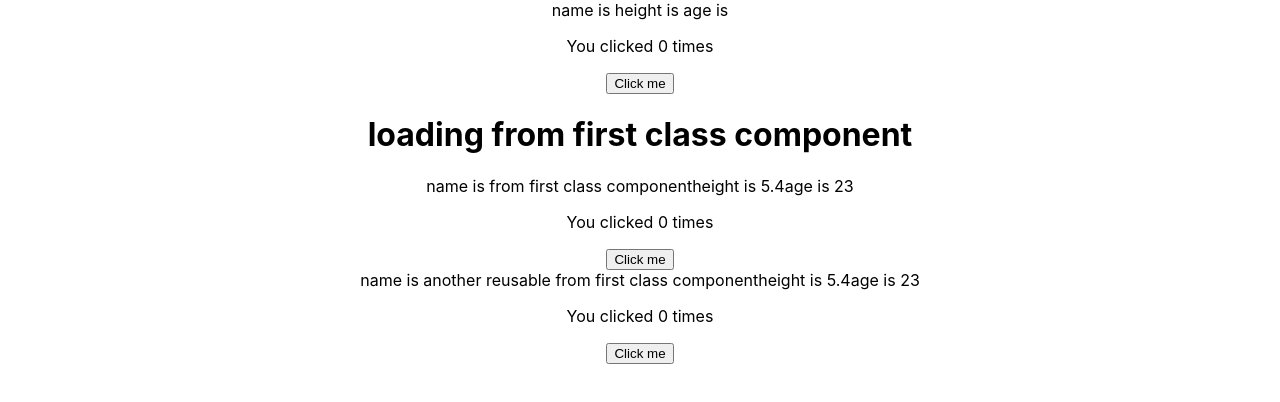
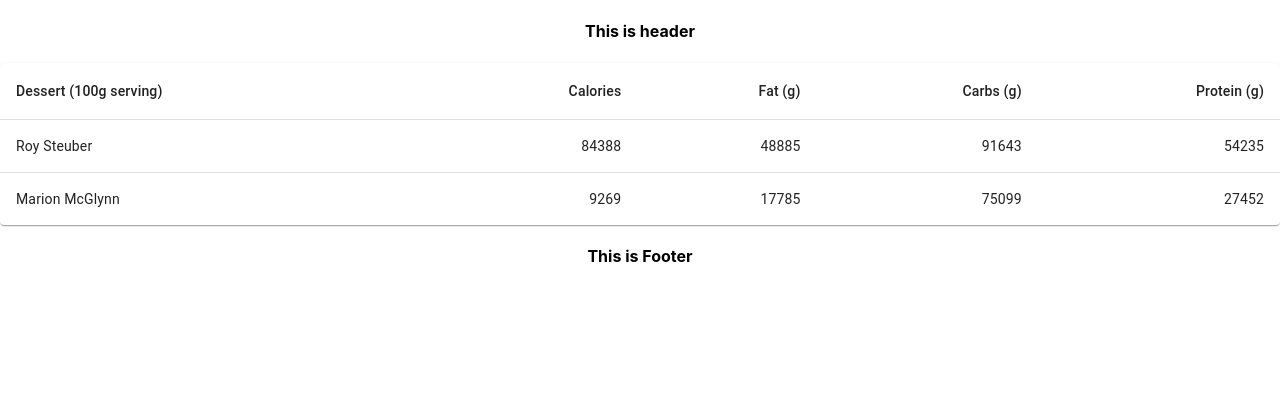
Before and after one commit to Balu567/myReact, a React (Create React App) app: page / in a window 1280 px wide. Shown: the top 402 px of the page. Built offline with nearby package versions, Linux system fonts and the light colour scheme.

Commit message:
basic layout

```diff
--- a/src/App.js
+++ b/src/App.js
@@ -1,34 +1,17 @@
 import React from "react";
-import logo from "./logo.svg";
 import "./App.css";
-import Second from "./Second";
-import Fun1 from "./Fun1";
-import First from "./First";
-import Location from "./Location";
-import Locstate from "./Locstate";
+
+import Details from "./Details";
+import Footer from "./Footer";
+import Header from "./Header";
 
 function App() {
   const name = <h1> balu</h1>;
   return (
     <div className="App">
-      {/*passing through app.js */}
-      <Fun1 />
-      <First />
-
-      {/*<header className="App-header">
-        <img src={logo} className="App-logo" alt="logo" />
-        <p>
-          Edit <code>balu is src/App.js</code> and save to reload.
-        </p>
-        <a
-          className="App-link"
-          href="https://reactjs.org"
-          target="_blank"
-          rel="noopener noreferrer"
-        >
-          Learn React
-        </a>
-  </header>*/}
+      <Header />
+      <Details />
+      <Footer />
     </div>
   );
 }
--- /dev/null
+++ b/src/Details/data.js
@@ -0,0 +1,20 @@
+var faker = require("faker");
+
+const newdata = [
+  {
+    name: faker.name.findName(),
+    calories: faker.random.number(),
+    fat: faker.random.number(),
+    carbs: faker.random.number(),
+    protein: faker.random.number(),
+  },
+  {
+    name: faker.name.findName(),
+    calories: faker.random.number(),
+    fat: faker.random.number(),
+    carbs: faker.random.number(),
+    protein: faker.random.number(),
+  },
+];
+
+export default newdata;
--- /dev/null
+++ b/src/Details/index.js
@@ -0,0 +1,59 @@
+import * as React from "react";
+import Table from "@mui/material/Table";
+import TableBody from "@mui/material/TableBody";
+import TableCell from "@mui/material/TableCell";
+import TableContainer from "@mui/material/TableContainer";
+import TableHead from "@mui/material/TableHead";
+import TableRow from "@mui/material/TableRow";
+import Paper from "@mui/material/Paper";
+
+import newdata from "./data";
+
+function createData(name, calories, fat, carbs, protein) {
+  return { name, calories, fat, carbs, protein };
+}
+
+const rows = [
+  createData("Frozen yoghurt", 159, 6.0, 24, 4.0),
+  createData("Ice cream sandwich", 237, 9.0, 37, 4.3),
+  createData("Eclair", 262, 16.0, 24, 6.0),
+  createData("Cupcake", 305, 3.7, 67, 4.3),
+  createData("Gingerbread", 356, 16.0, 49, 3.9),
+];
+
+console.log(newdata);
+
+function Details() {
+  return (
+    <TableContainer component={Paper}>
+      <Table sx={{ minWidth: 650 }} aria-label="simple table">
+        <TableHead>
+          <TableRow>
+            <TableCell>Dessert (100g serving)</TableCell>
+            <TableCell align="right">Calories</TableCell>
+            <TableCell align="right">Fat&nbsp;(g)</TableCell>
+            <TableCell align="right">Carbs&nbsp;(g)</TableCell>
+            <TableCell align="right">Protein&nbsp;(g)</TableCell>
+          </TableRow>
+        </TableHead>
+        <TableBody>
+          {newdata.map((row) => (
+            <TableRow
+              key={row.name}
+              sx={{ "&:last-child td, &:last-child th": { border: 0 } }}
+            >
+              <TableCell component="th" scope="row">
+                {row.name}
+              </TableCell>
+              <TableCell align="right">{row.calories}</TableCell>
+              <TableCell align="right">{row.fat}</TableCell>
+              <TableCell align="right">{row.carbs}</TableCell>
+              <TableCell align="right">{row.protein}</TableCell>
+            </TableRow>
+          ))}
+        </TableBody>
+      </Table>
+    </TableContainer>
+  );
+}
+export default Details;
--- /dev/null
+++ b/src/Footer/index.js
@@ -0,0 +1,7 @@
+import React from "react";
+
+function Footer() {
+  return <h4>This is Footer </h4>;
+}
+
+export default Footer;
--- a/src/Fun1.js
+++ /dev/null
@@ -1,27 +0,0 @@
-import React, { useState, useEffect } from "react";
-import { useQuery } from "@apollo/client";
-import { HELLO_QUERY } from "./queries";
-import "./style.css";
-function Fun1(props) {
-  const [count, setCount] = useState(0);
-
-  useEffect(() => {
-    document.title = `You clicked ${count} times`;
-  });
-
-  const { loading, error, data } = useQuery(HELLO_QUERY);
-
-  if (loading) return <text>Loading...</text>;
-  console.log(loading);
-  return (
-    <div className="fun1css">
-      name is {props.name}
-      height is {props.height}
-      age is {props.age}
-      <p>You clicked {count} times</p>
-      <button onClick={() => setCount(count + 1)}>Click me</button>
-    </div>
-  );
-}
-
-export default Fun1;
--- /dev/null
+++ b/src/Header/index.js
@@ -0,0 +1,7 @@
+import React from "react";
+
+function Header() {
+  return <h4>This is header </h4>;
+}
+
+export default Header;
--- a/src/getHealthQuote.js
+++ /dev/null
@@ -1,3 +0,0 @@
-import {makeVar} from "@apollo/client";
-
-export const getHealthQuoteVar = makeVar(init_state);
--- a/src/index.js
+++ b/src/index.js
@@ -10,9 +10,9 @@ const client = new ApolloClient({
 });
 ReactDOM.render(
   <React.StrictMode>
-    <ApolloProvider client={client}>
-      <App />
-    </ApolloProvider>
+    {/* <ApolloProvider client={client}> */}
+    <App />
+    {/* </ApolloProvider> */}
   </React.StrictMode>,
   document.getElementById("root")
 );
```
Also changed, not shown: package.json (+6 -1 lines), src/api.js (+17 -40 lines), src/apolloCache.js (deleted, +0 -17 lines), src/apolloClient.js (deleted, +0 -11 lines), 1 other file (tests, documents, lock files or other folders).
